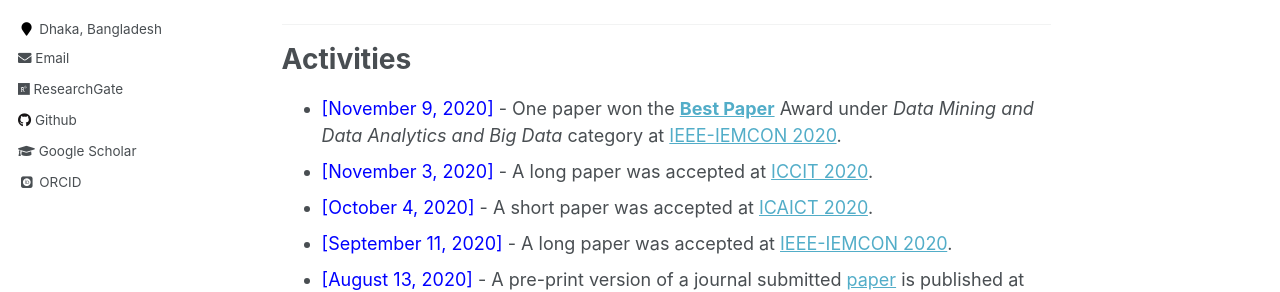
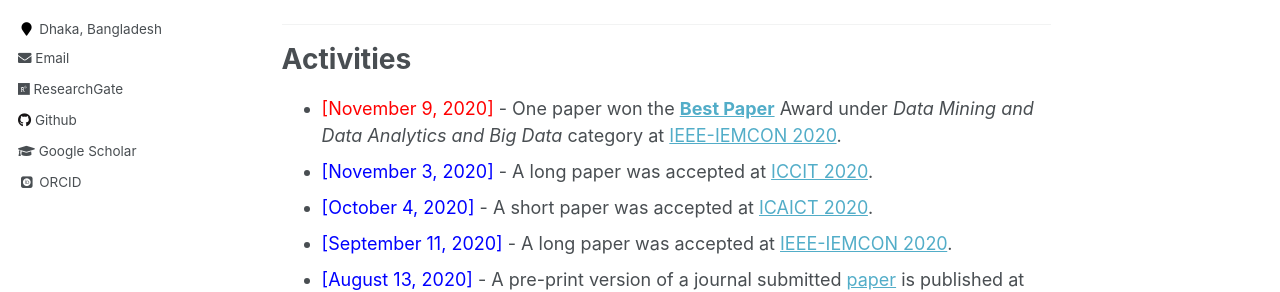
Before and after one commit to shaeekh/shaeekh.github.io, a Jekyll site: the page built from _pages/about.md, in a window 1280 px wide. Shown: the part 448-740 px from the top of the page. Built offline with Jekyll 4.4.1, drawn with Linux system fonts in a browser that asks for light colours; some web fonts are replaced.

Commit message:
Update about.md

```diff
--- a/_pages/about.md
+++ b/_pages/about.md
@@ -24,7 +24,7 @@ I am Tonmoy Hossain. I have completed my undergraduate in Computer Science and E
 
 # Activities
 
-* <span style="color:Blue"> [November 9, 2020] </span> - One paper won the [**Best Paper**](https://tonmoy-hossain.github.io/files/Best_Paper_Award.png) Award under <i>Data Mining and Data Analytics and Big Data</i> category at [IEEE-IEMCON 2020](https://ieee-iemcon.org/).
+* <span style="color:Red"> [November 9, 2020] </span> - One paper won the [**Best Paper**](https://tonmoy-hossain.github.io/files/Best_Paper_Award.png) Award under <i>Data Mining and Data Analytics and Big Data</i> category at [IEEE-IEMCON 2020](https://ieee-iemcon.org/).
 * <span style="color:Blue"> [November 3, 2020] </span> - A long paper was accepted at [ICCIT 2020](http://iccit.org.bd/2020/).
 * <span style="color:Blue"> [October 4, 2020] </span> - A short paper was accepted at [ICAICT 2020](http://icaict.uiu.ac.bd/).
 * <span style="color:Blue"> [September 11, 2020] </span> - A long paper was accepted at [IEEE-IEMCON 2020](https://ieee-iemcon.org/).
```
